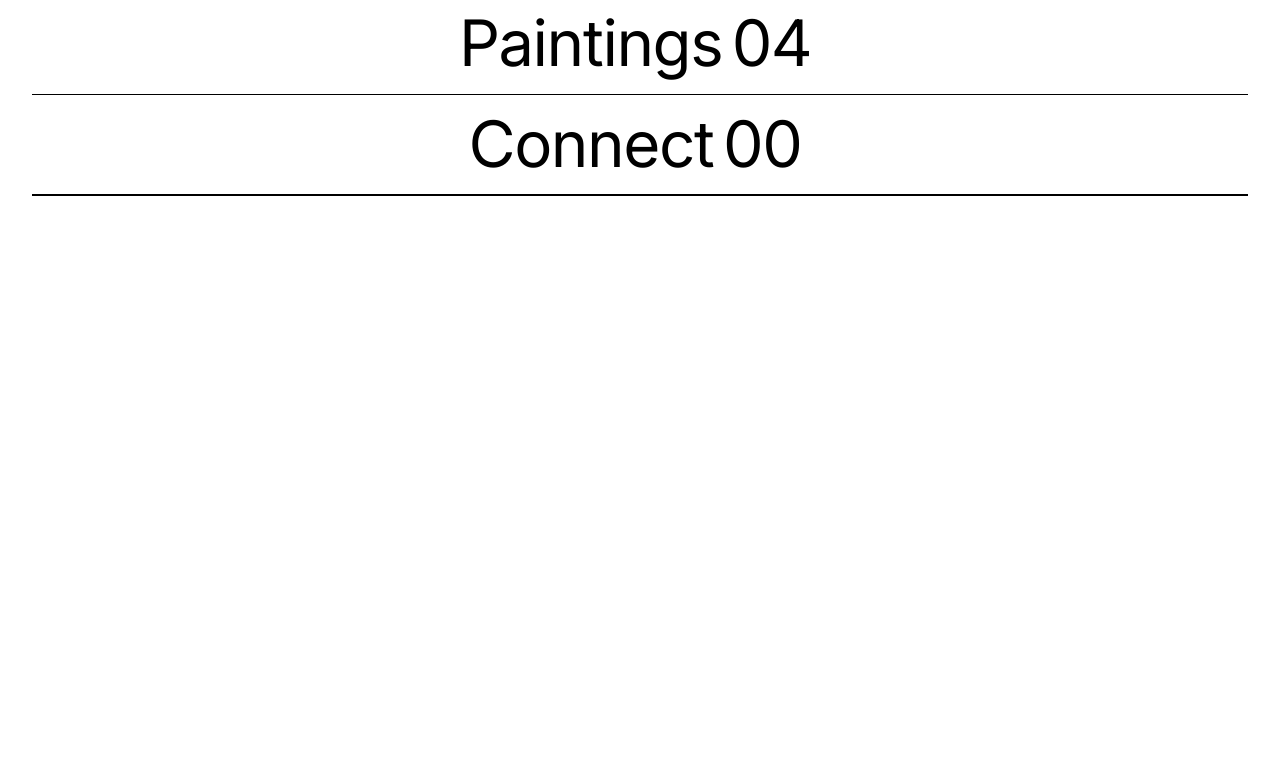
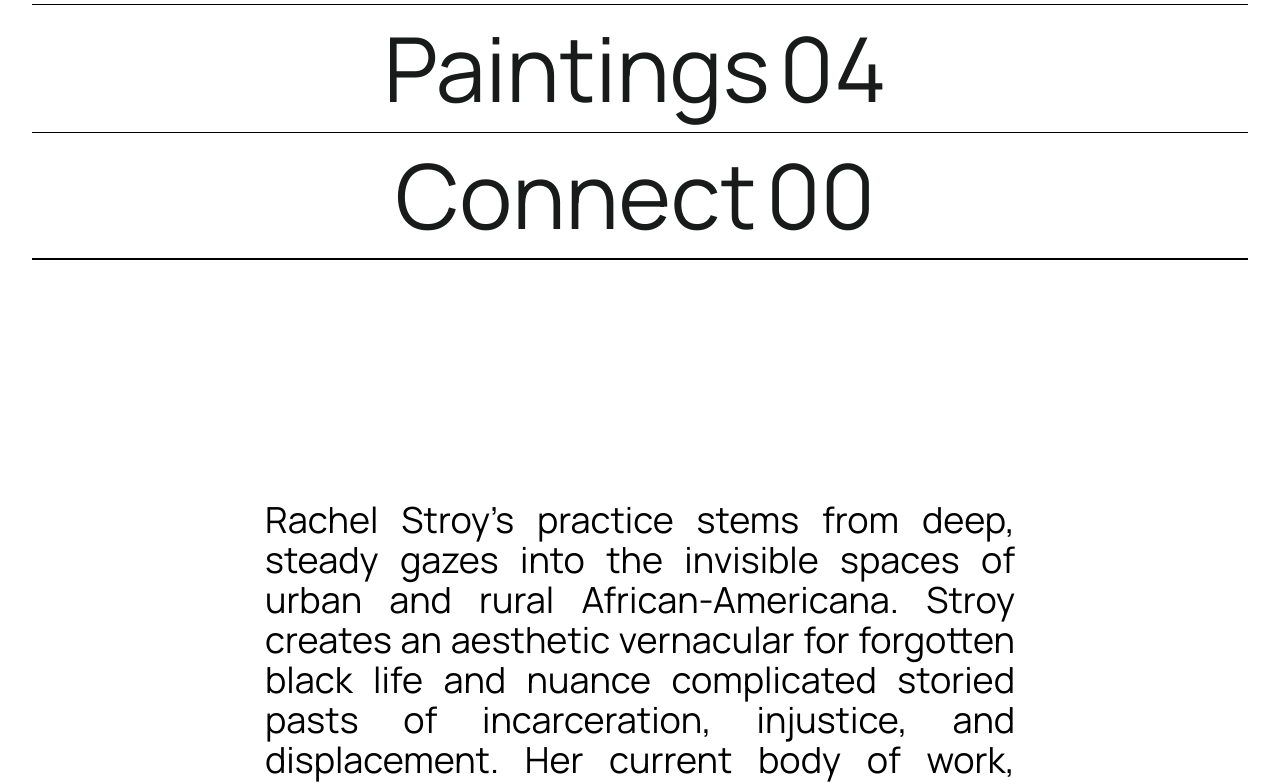
Before and after one commit to R-LaRoi/studio-art, a Next.js app: page / in a window 1280 px wide. Shown: the part 480-1264 px from the top of the page. Before the commit the page ends 800 px from the top, so only its background shows below. Built offline with nearby package versions, Linux system fonts and the light colour scheme; grey boxes are pictures that could not be loaded.

Commit message:
Added Font

```diff
--- a/src/app/Components/Contact.tsx
+++ b/src/app/Components/Contact.tsx
@@ -1,37 +1,23 @@
 import React from 'react'
 import { bwImages } from '../assets/allContent'
+import PagesList from './PagesList'
 
 
 export default function Contact() {
   return (
-    <div className="grid grid-cols-2 sm:grid-cols-4 grid-rows-4 sm:grid-rows-2 h-screen w-full gap-0">
-      <div className="div1 col-span-2 sm:col-span-1 row-span-1 bg-white h-full"></div>
+    <>
 
-      <div className="div2 col-span-2 sm:col-span-1 row-span-1 relative overflow-hidden h-full">
-        <img src={bwImages[2]} className="absolute inset-0 w-full h-full object-cover" alt="Image 2" />
+      <div className='bg-white flex flex-col min-h-screen p-4 sm:p-6 md:p-8 lg:p-10'>
+        {/* <div className='w-full mb-8'>
+          <Navigation />
+        </div> */}
+
+        <div className='fixed top-0 left-0 w-full p-4 sm:p-6 md:p-8 lg:p-10 bg-white z-10'>
+          <PagesList />
+        </div>
       </div>
 
-      <div className="div3 bg-black col-span-2 sm:col-span-1 row-span-1 relative overflow-hidden h-full">
-        <img src={bwImages[0]} className="absolute inset-0 w-full h-full object-cover" alt="Image 0" />
-      </div>
-
-      <div className="div4 col-span-2 sm:col-span-1 row-span-1 hidden sm:block h-full"></div>
-
-      <div className="div5 col-span-2 row-span-2 flex flex-col justify-center p-4 h-full">
-        <h2 className="text-4xl sm:text-6xl md:text-8xl lg:text-[12rem] leading-none">contact</h2>
-        <p className='text-base sm:text-lg md:text-xl lg:text-2xl mt-2 p-2 sm:p-4 lg:p-6'>
-          contact@rachelstroy.com
-          <span className='block'>new york, ny</span>
-        </p>
-      </div>
-
-      <div className="div6 col-span-1 row-span-1 bg-stone-950 relative overflow-hidden h-full"></div>
-
-      <div className="div7 col-span-1 row-span-1 relative overflow-hidden h-full">
-        <img src={bwImages[5]} className="absolute inset-0 w-full h-full object-cover" alt="Image 3" />
-      </div>
-    </div>
-
+    </>
 
   )
 
--- a/src/app/Components/Intro.tsx
+++ b/src/app/Components/Intro.tsx
@@ -2,7 +2,8 @@
 
 import React from 'react';
 import Collections from "./Collections";
-import { navLinks } from '../assets/allContent';
+import { artistStatement, navLinks } from '../assets/allContent';
+import Statement from './Statement';
 
 
 interface NavLink {
@@ -41,7 +42,12 @@ export default function Intro(): JSX.Element {
             );
           })}
         </div>
+
       </main>
+      <section>
+        <Statement text={artistStatement} />
+      </section>
+
     </section>
   );
 }
--- a/src/app/Components/Statement.tsx
+++ b/src/app/Components/Statement.tsx
@@ -1,4 +1,5 @@
 import React from 'react';
+
 
 interface StatementProps {
   text: string;
@@ -8,7 +9,7 @@ export default function Statement({ text }: StatementProps) {
   return (
     <div className='bg-white min-h-screen w-full flex items-center justify-center p-4 sm:p-8'>
       <div className='text-base sm:text-lg md:text-xl lg:text-2xl xl:text-4xl w-full max-w-[450px] sm:max-w-[450px] md:max-w-[550px] lg:max-w-[750px] h-auto sm:h-[450px] md:h-[550px] lg:h-[650px] flex items-center justify-center'>
-        <p className='text-justify'>
+        <p className='text-justify at'>
           {text}
         </p>
       </div>
--- a/src/app/Pages/Acrylic/page.tsx
+++ b/src/app/Pages/Acrylic/page.tsx
@@ -9,9 +9,9 @@ export default function page() {
     <>
       <div className='bg-white flex flex-col min-h-screen'>
         <div className='fixed top-0 left-0 w-full bg-white z-20'>
-          <div className='p-4 sm:p-6 md:p-8 lg:p-10'>
+          {/* <div className=''>
             <Navigation />
-          </div>
+          </div> */}
           <div className='p-4 sm:p-6 md:p-8 lg:p-10'>
             <PagesList />
           </div>
--- a/src/app/Pages/Contact/page.tsx
+++ b/src/app/Pages/Contact/page.tsx
@@ -1,12 +1,17 @@
 import React from 'react'
 import Contact from '@/app/Components/Contact'
-import Navigation from '@/app/Components/Navigation'
+import PagesList from '@/app/Components/PagesList'
+import Statement from '@/app/Components/Statement'
+
+import { artistStatement } from '../../assets/allContent'
+
 
 export default function page() {
   return (
     <div>
-      <Navigation />
-      <Contact />
+      <PagesList />
+      <Statement text={artistStatement} />
+
     </div>
   )
 }
--- a/src/app/Pages/Kanak/page.tsx
+++ b/src/app/Pages/Kanak/page.tsx
@@ -14,7 +14,7 @@ export default function page() {
       <div className='fixed top-0 left-0 w-full p-4 sm:p-6 md:p-8 lg:p-10 bg-white z-10'>
         <PagesList />
       </div>
-      <div className=' mt-[4%] ml-[15%] w-[100%] p-2 overflow-y-auto h-full'>
+      <div className=' mt-[4%] ml-[10%] w-[100%] p-2 overflow-y-auto h-full'>
         <div className="container mx-auto">
           <ImageGrid images={kanak} />
         </div>
--- a/src/app/Pages/Thirty-thousand/page.tsx
+++ b/src/app/Pages/Thirty-thousand/page.tsx
@@ -14,7 +14,7 @@ export default function page() {
       <div className='fixed top-0 left-0 w-full p-4 sm:p-6 md:p-8 lg:p-10 bg-white z-10'>
         <PagesList />
       </div>
-      <div className=' mt-[4%] ml-[15%] w-[100%] p-2 overflow-y-auto h-full'>
+      <div className=' p-2 overflow-y-auto h-full'>
         <div className="container mx-auto">
           <ImageGrid images={thirtyThousand} />
         </div>
--- a/src/app/assets/allContent.tsx
+++ b/src/app/assets/allContent.tsx
@@ -44,7 +44,7 @@ export const navLinks = [
     src: "https://github.com/user-attachments/assets/0feb2e29-8015-4f0f-93c3-ef08d1ab7d03"
   },
   {
-    href: "/Pages/Thirty-thousand", text: "thirty-thousand-five-sixty-two", number: "02",
+    href: "/Pages/Thirty-thousand", text: "30,562", number: "02",
     src: "https://github.com/user-attachments/assets/1dacd2cb-6460-4294-a33e-6160296e6001"
   },
   {
@@ -56,7 +56,7 @@ export const navLinks = [
     src: "https://github.com/user-attachments/assets/35beb738-6ce9-49d9-8ec0-ee9e3a2e1724"
   },
   {
-    href: "/Pages/contact", text: "connect", number: "00",
+    href: "/Pages/Contact", text: "connect", number: "00",
     src: "https://github.com/user-attachments/assets/84d77062-9bd3-4fa9-a200-ddcff1696d75"
   }
 ];
--- a/src/app/globals.css
+++ b/src/app/globals.css
@@ -14,23 +14,24 @@
 }
 
 .project {
-  font-family: var(--font-Inter);
+  font-family: var(--font-ManRope);
   border-top: 1px solid #000;
-  padding-top: 1.5vw;
-  padding-bottom: 1.5vw;
-  letter-spacing: -1px;
+  padding-top: 2.5vw;
+  padding-bottom: 2.5vw;
+  letter-spacing: 0px;
   cursor: pointer;
   width: 100%;
   display: flex;
   justify-content: center;
   align-items: center;
   position: relative;
-  height: 8vw;
+  height: 10vw;
   text-transform: Capitalize;
+  color: #191a1a;
 }
 
 .project p {
-  font-size: 5vw;
+  font-size: 7vw;
   margin: 0px;
 }
 .project p:nth-of-type(1) {
@@ -51,3 +52,7 @@
 .project img {
   width: 8vw;
 }
+
+.at {
+  font-family: var(--font-ManRope);
+}
--- a/src/app/layout.tsx
+++ b/src/app/layout.tsx
@@ -4,9 +4,9 @@ import titilliumFont from "next/font/local"
 import "./globals.css";
 
 
-const Inter = localFont({
-  src: "./fonts/Inter.ttf",
-  variable: "--font-Inter",
+const ManRope = localFont({
+  src: "./fonts/ManRope.ttf",
+  variable: "--font-ManRope",
   weight: "100 900",
 });
 
@@ -32,7 +32,7 @@ export default function RootLayout({
   return (
     <html lang="en">
       <body
-        className={`${Inter.variable} ${titillium.variable} antialiased`}
+        className={`${ManRope.variable} ${titillium.variable} antialiased`}
       >
         {children}
       </body>
```
Also changed, not shown: src/app/fonts/Inter.ttf (deleted), src/app/fonts/ManRope.ttf (added).
